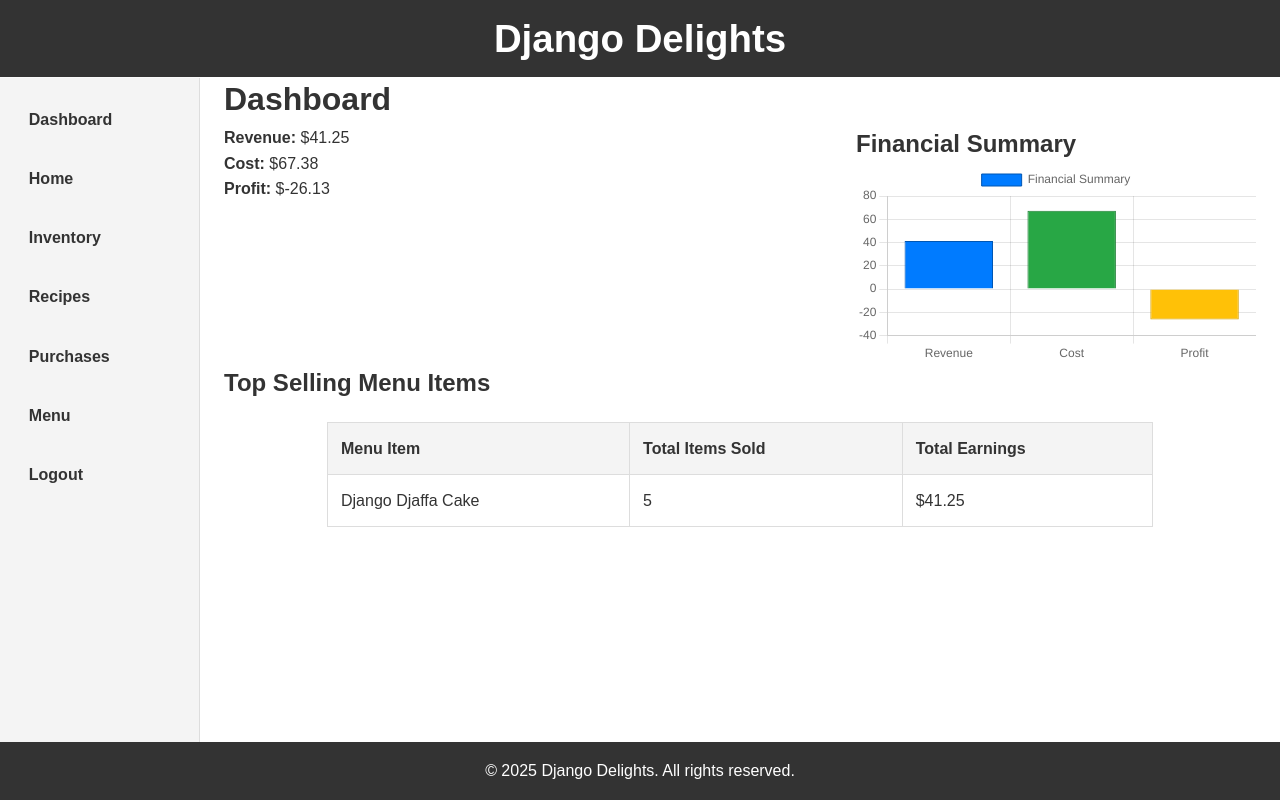
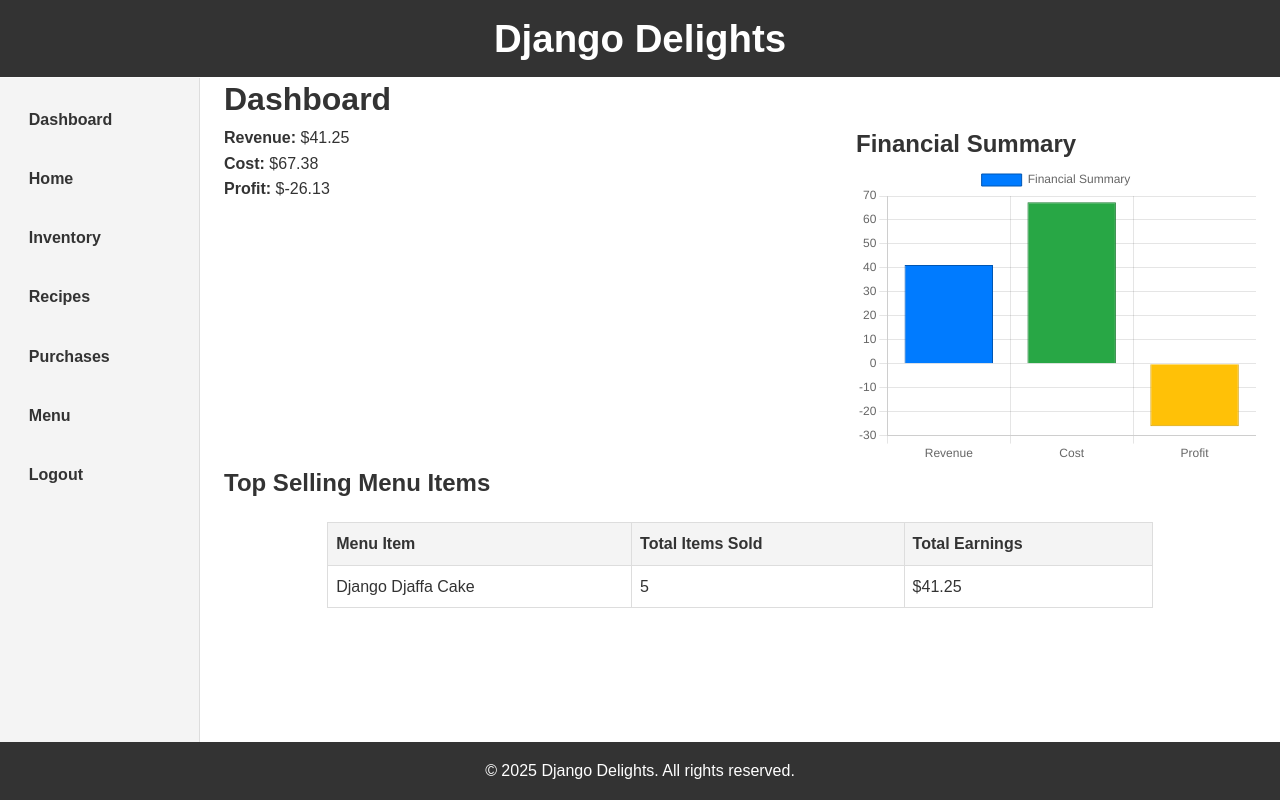
Before and after one commit to Diegoferp/django_delights, a Django app: page /dashboard/ in a window 1280 px wide. Run offline with Django 4.2, Linux system fonts and the light colour scheme; a user stored in the database is signed in; data comes from the database, SQL or seed files in the repository.

Commit message:
fixed copilot flags

```diff
--- a/django_delights/templates/dashboard.html
+++ b/django_delights/templates/dashboard.html
@@ -5,23 +5,21 @@
 {% block content %}
 <h1>Dashboard</h1>
 
-<div style="display: flex; justify-content: space-between; align-items: flex-start; flex-wrap: wrap;">
-    <div style="flex: 1; min-width: 300px; max-width: 400px; margin-right: 20px;">
+<div class="financial-summary">
+    <div class="financial-data">
         <p><strong>Revenue:</strong> ${{ revenue|floatformat:2 }}</p>
         <p><strong>Cost:</strong> ${{ cost|floatformat:2 }}</p>
         <p><strong>Profit:</strong> ${{ profit|floatformat:2 }}</p>
     </div>
-    <div style="flex: 1; min-width: 300px; max-width: 400px;">
+    <div class="chart-container">
         <h2>Financial Summary</h2>
-        <div style="width: 100%; height: auto; margin: 0 auto;">
-            <canvas id="revenueChart"></canvas>
-        </div>
+        <canvas id="revenueChart" width="400" height="300"></canvas>
     </div>
 </div>
 
 <h2>Top Selling Menu Items</h2>
-<div style="overflow-x: auto; margin-top: 20px;">
-    <table border="1" style="width: 80%; margin: 0 auto; border-collapse: collapse;">
+<div class="table-container">
+    <table class="styled-table">
         <thead>
             <tr>
                 <th>Menu Item</th>
@@ -45,17 +43,32 @@
     </table>
 </div>
 
+<!-- Pass data to JavaScript safely -->
+<script type="application/json" id="financial-data">
+    {
+        "revenue": {{ revenue|default:0|floatformat:2 }},
+        "cost": {{ cost|default:0|floatformat:2 }},
+        "profit": {{ profit|default:0|floatformat:2 }}
+    }
+</script>
 
 <script src="https://cdn.jsdelivr.net/npm/chart.js"></script>
 <script>
+    document.addEventListener('DOMContentLoaded', function () {
+        // Get the financial data from the JSON script tag
+        const financialDataElement = document.getElementById('financial-data');
+        const financialData = JSON.parse(financialDataElement.textContent);
+
+        // Ensure the canvas is available before initializing the chart
         const ctx = document.getElementById('revenueChart').getContext('2d');
-    const revenueChart = new Chart(ctx, {
+        if (ctx) {
+            new Chart(ctx, {
                 type: 'bar',
                 data: {
                     labels: ['Revenue', 'Cost', 'Profit'],
                     datasets: [{
                         label: 'Financial Summary',
-                data: [{{ revenue|floatformat:2 }}, {{ cost|floatformat:2 }}, {{ profit|floatformat:2 }}],
+                        data: [financialData.revenue, financialData.cost, financialData.profit],
                         backgroundColor: ['#007bff', '#28a745', '#ffc107'],
                         borderColor: ['#0056b3', '#1e7e34', '#d39e00'],
                         borderWidth: 1,
@@ -71,5 +84,56 @@
                     },
                 },
             });
+        } else {
+            console.error('Canvas element not found for the chart.');
+        }
+    });
 </script>
+
+<style>
+    .financial-summary {
+        display: flex;
+        justify-content: space-between;
+        align-items: flex-start;
+        flex-wrap: wrap;
+    }
+
+    .financial-data {
+        flex: 1;
+        min-width: 300px;
+        max-width: 400px;
+        margin-right: 20px;
+    }
+
+    .chart-container {
+        flex: 1;
+        min-width: 300px;
+        max-width: 400px;
+    }
+
+    .table-container {
+        overflow-x: auto;
+        margin-top: 20px;
+    }
+
+    .styled-table {
+        width: 80%;
+        margin: 0 auto;
+        border-collapse: collapse;
+        border: 1px solid #ddd;
+    }
+
+    .styled-table th, .styled-table td {
+        padding: 8px;
+        text-align: left;
+    }
+
+    .styled-table th {
+        background-color: #f4f4f4;
+    }
+
+    .styled-table tr:nth-child(even) {
+        background-color: #f9f9f9;
+    }
+</style>
 {% endblock %}
```
Lines whose indentation alone changed are shown as unchanged.
